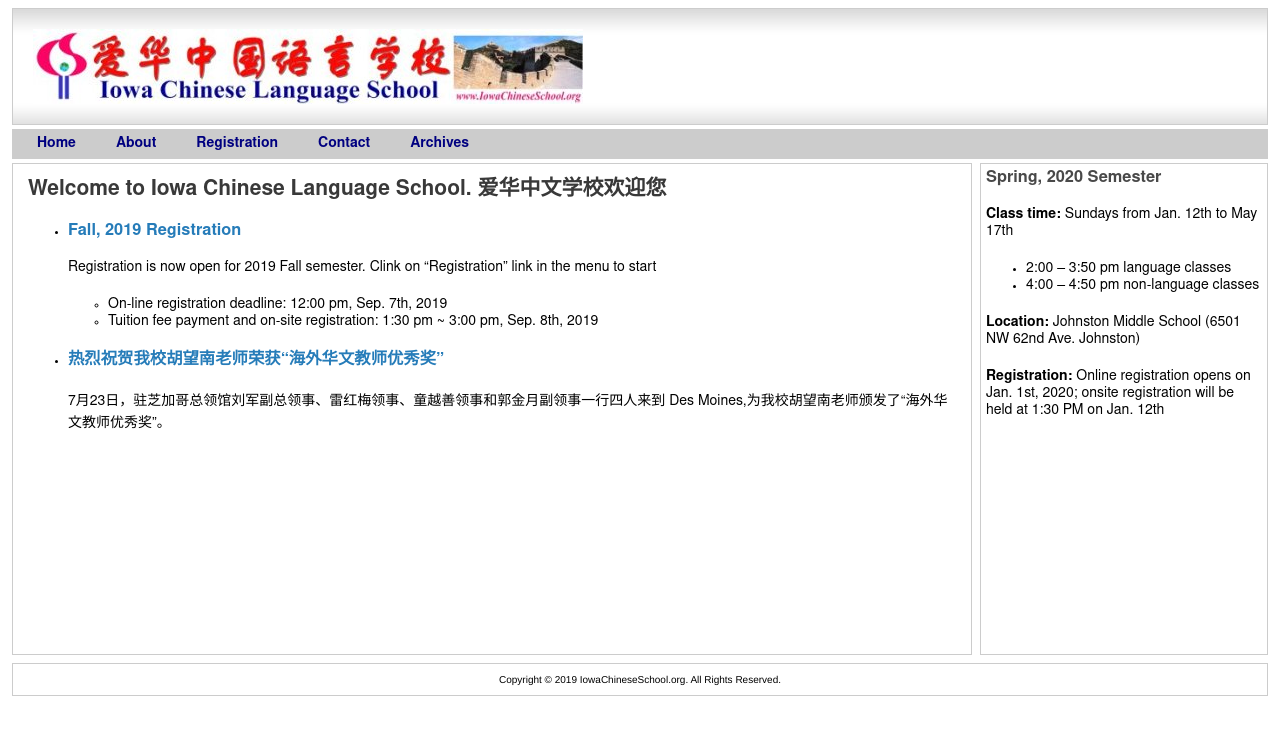
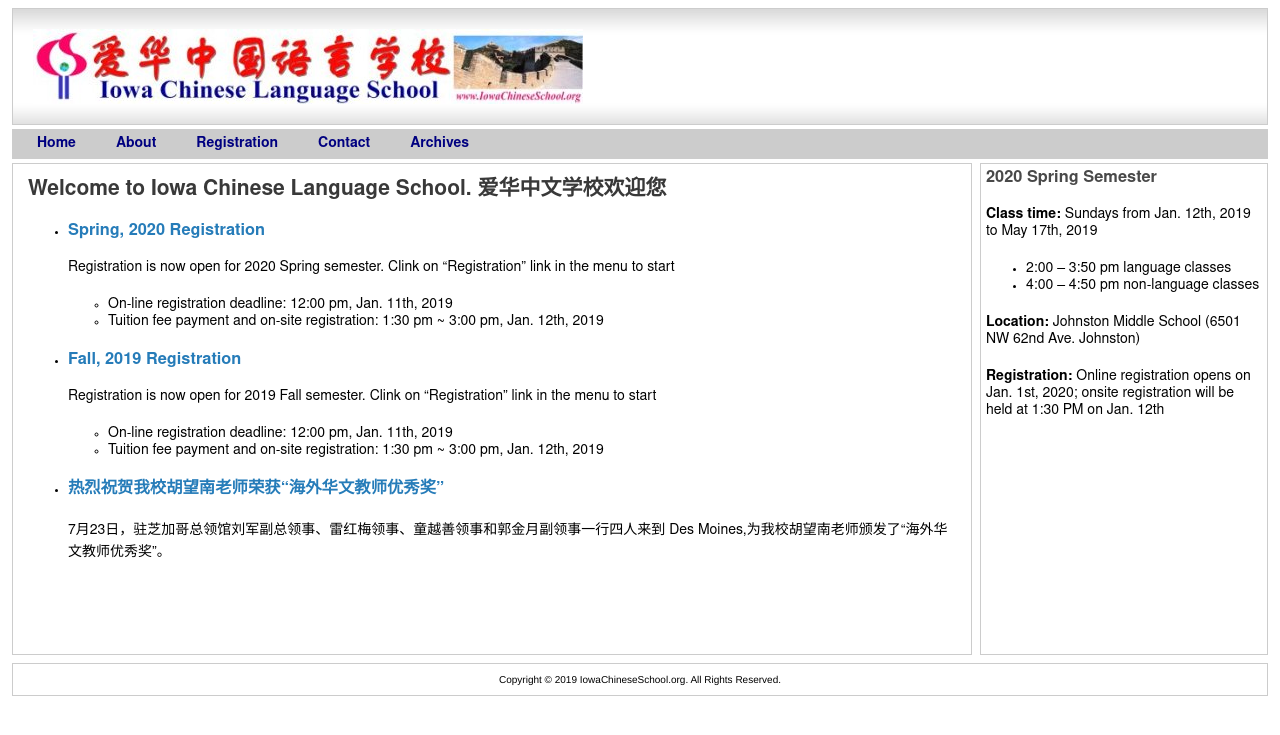
Before and after one commit to ICLSDev/ICLSDev.github.io, a Jekyll site: the page built from index.html, in a window 1280 px wide. Shown: the top 735 px of the page. Built offline with Jekyll 4.4.1, drawn with Linux system fonts in a browser that asks for light colours.

Commit message:
Spring 2020

```diff
--- a/_config.yml
+++ b/_config.yml
@@ -28,10 +28,10 @@ baseurl: "" # the subpath of your site, e.g. /blog
 url: "" # the base hostname & protocol for your site, e.g. http://example.com
 twitter_username: iowa_school
 github_username:  iclsdev
-semester: 2019 Fall
-online_end: Sep. 7th, 2019
-semester_start: Sep. 8th, 2019
-semester_end: Dec. 15th, 2019
+semester: 2020 Spring
+online_end: Jan. 11th, 2019
+semester_start: Jan. 12th, 2019
+semester_end: May 17th, 2019
 
 
 # Build settings
--- a/_includes/bulletin.html
+++ b/_includes/bulletin.html
@@ -1,5 +1,5 @@
-<h3>Spring, 2020 <!-- {{ site.semester }} --> Semester</h3>
-	<p><b>Class time: </b> Sundays from Jan. 12th to May 17th <!-- {{ site.semester_start }} to {{ site.semester_end }} -->
+<h3>{{ site.semester }} Semester</h3>
+	<p><b>Class time: </b> Sundays from {{ site.semester_start }} to {{ site.semester_end }}
 		<ul>
 			<li>2:00 – 3:50 pm language classes</li>
 			<li>4:00 – 4:50 pm non-language classes</li>
--- /dev/null
+++ b/_posts/2019-12-19-spring-registration.md
@@ -0,0 +1,27 @@
+---
+layout: post
+title: Spring, 2020 Registration
+author: ICLS
+categories: [frontpage]
+---
+
+Registration is now open for 2020 Spring semester. Clink on "Registration" link in the menu to start
+* On-line registration deadline: 12:00 pm, {{ site.online_end }}
+* Tuition fee payment and on-site registration: 1:30 pm ~ 3:00 pm, {{ site.semester_start }}
+
+###  Tuition & Fees
+
+|              | Online registration        | On-site registration |
+|:-------------|:------------------|:------|
+| Language class | $160  | $170  |
+| Non-language class | $75    | $80  |
+| New student enrollment | $25      | $25   |
+| Family Discount           | $20 | $20  |
+
+
+{% include_relative 2020-spring-classes.md %}
+
+
+Thank you for your continuous support and we look forward to serving every student in the new semester.
+
+The Board of ICLS
--- a/classes.md
+++ b/classes.md
@@ -2,10 +2,10 @@
 layout: rwd3cols
 title: Classes
 ---
-## Fall, 2019 Classes Information
+## {{ site.semester }} Classes Information
 
-First Day of Class: September 8th, 2019
+First Day of Class: {{ site.semester_start }}
 
-Last Day of Class: December 15th, 2019
+Last Day of Class: {{ site.semester_end }}
 
-{% include_relative _posts/2019-fall-classes.md %}
+{% include_relative _posts/2020-spring-classes.md %}
```
Also changed, not shown: _posts/2020-spring-classes.md (added, +39 -0 lines).
